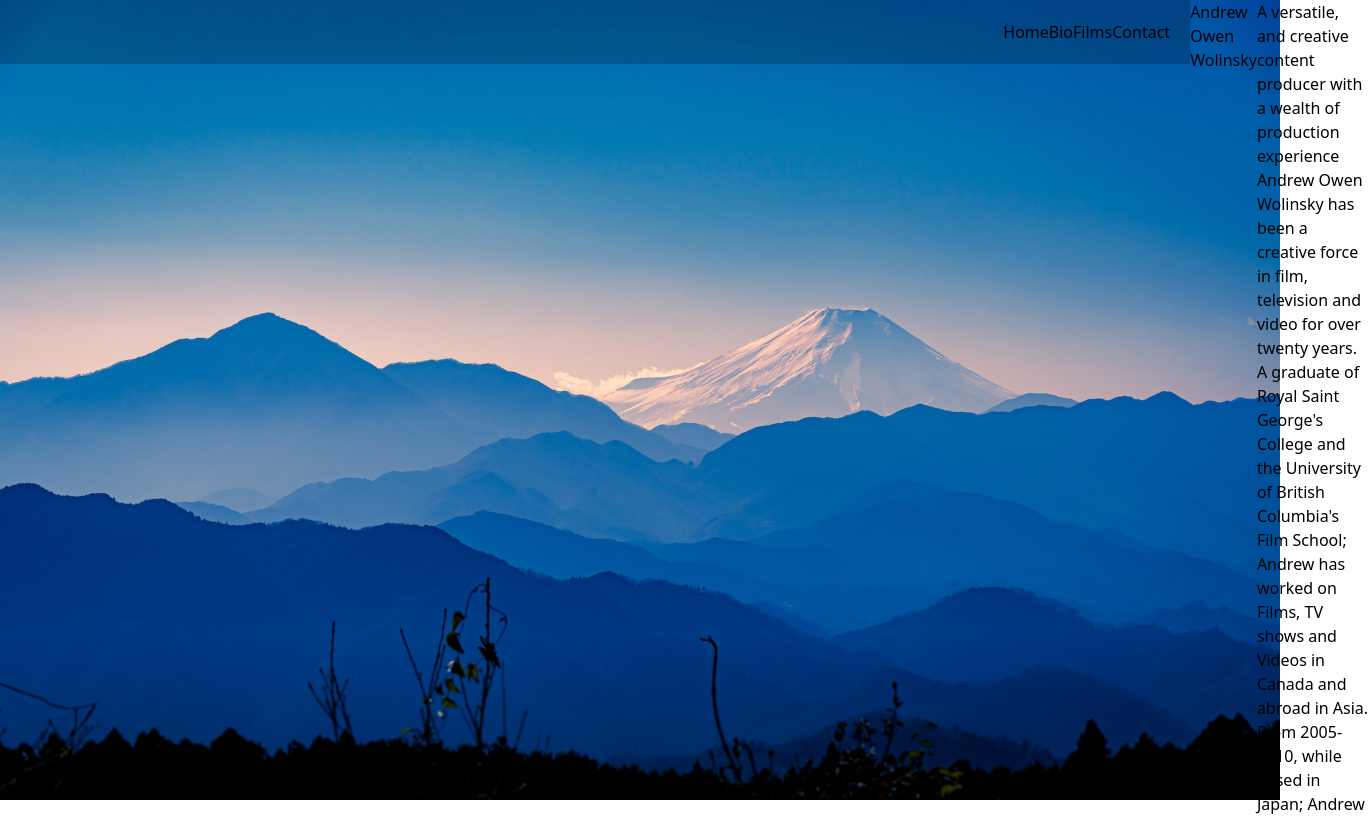
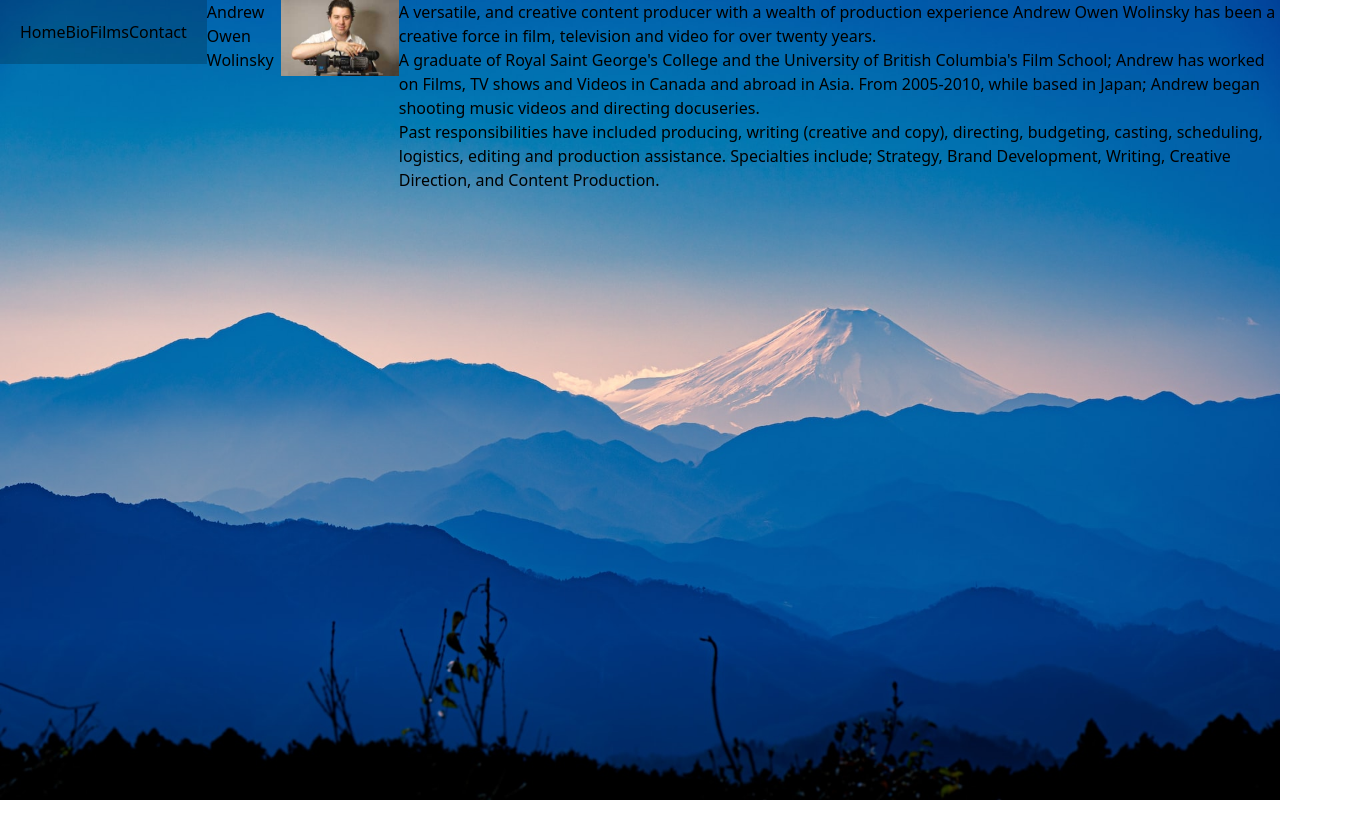
Before and after one commit to solidquartz/aow-films, a Next.js app: page /bio in a window 1280 px wide. Shown: the top 816 px of the page, 1370 px wide, since content can reach past the window. Built offline with nearby package versions, Linux system fonts and the light colour scheme.

Commit message:
Fixed x scrolling

```diff
--- a/components/Header.tsx
+++ b/components/Header.tsx
@@ -5,7 +5,7 @@ import React from 'react'
 
  function Header({}: Props) {
    return (
-     <div className="bg-black/20 w-screen flex justify-end items-center p-5">
+     <div className="bg-black/20 object-cover flex justify-end items-center p-5">
        <Link href="/">Home</Link>
        <Link href="/Bio">Bio</Link>
        <Link href="/Films">Films</Link>
```
